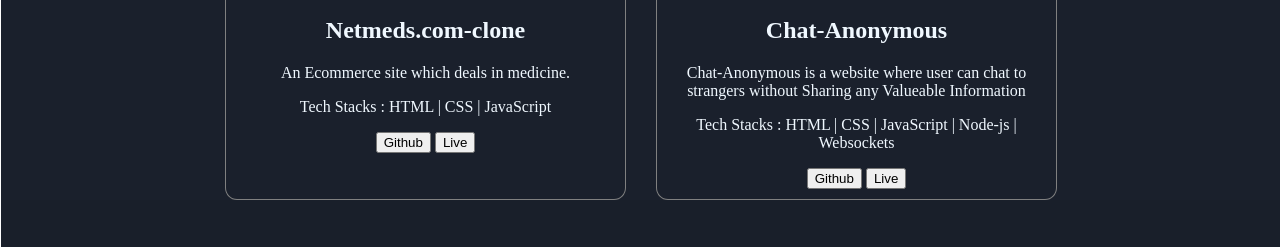
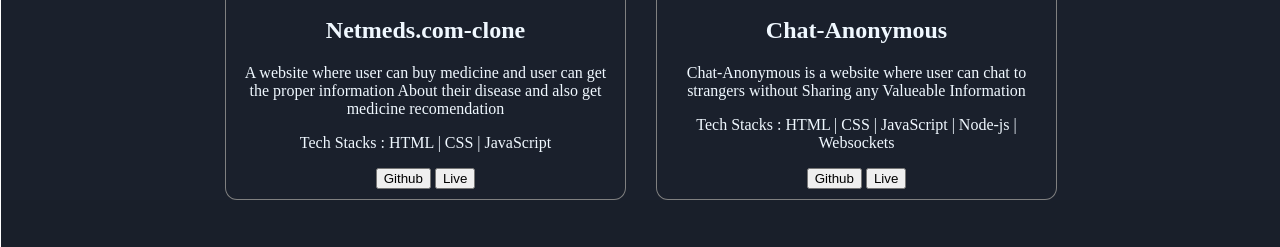
Before and after one commit to jaysukla/jaysukla.github.io, a plain HTML site: page index.html in a window 1280 px wide. Shown: the part 1854-2101 px from the top of the page. Drawn offline with nearby package versions, Linux system fonts and the light colour scheme.

Commit message:
update about

```diff
--- a/index.html
+++ b/index.html
@@ -143,7 +143,7 @@
 <div id="Card"  class="project-card">
 <div id="Proig"><img src="./medicart.png" alt=""> </div>
 <h2>Netmeds.com-clone</h2>
-<p>An Ecommerce site which deals in medicine.</p>
+<p>A website where user can buy medicine and user can get the proper information About their disease and also get medicine recomendation</p>
 <p>Tech Stacks : HTML | CSS | JavaScript</p>
 
 <a href="https://github.com/jaysukla/doting-water-1849"><button>Github</button></a>
```
